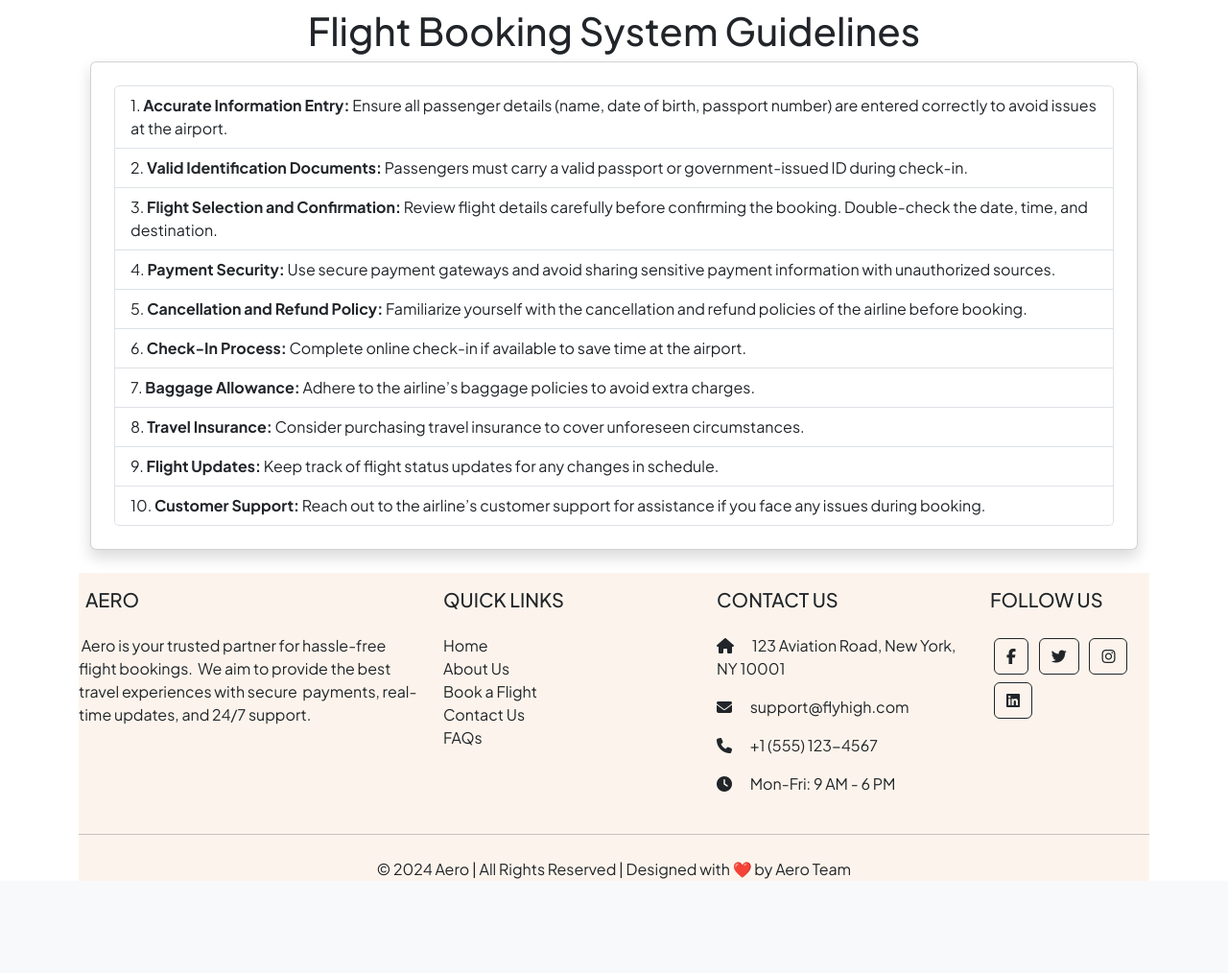
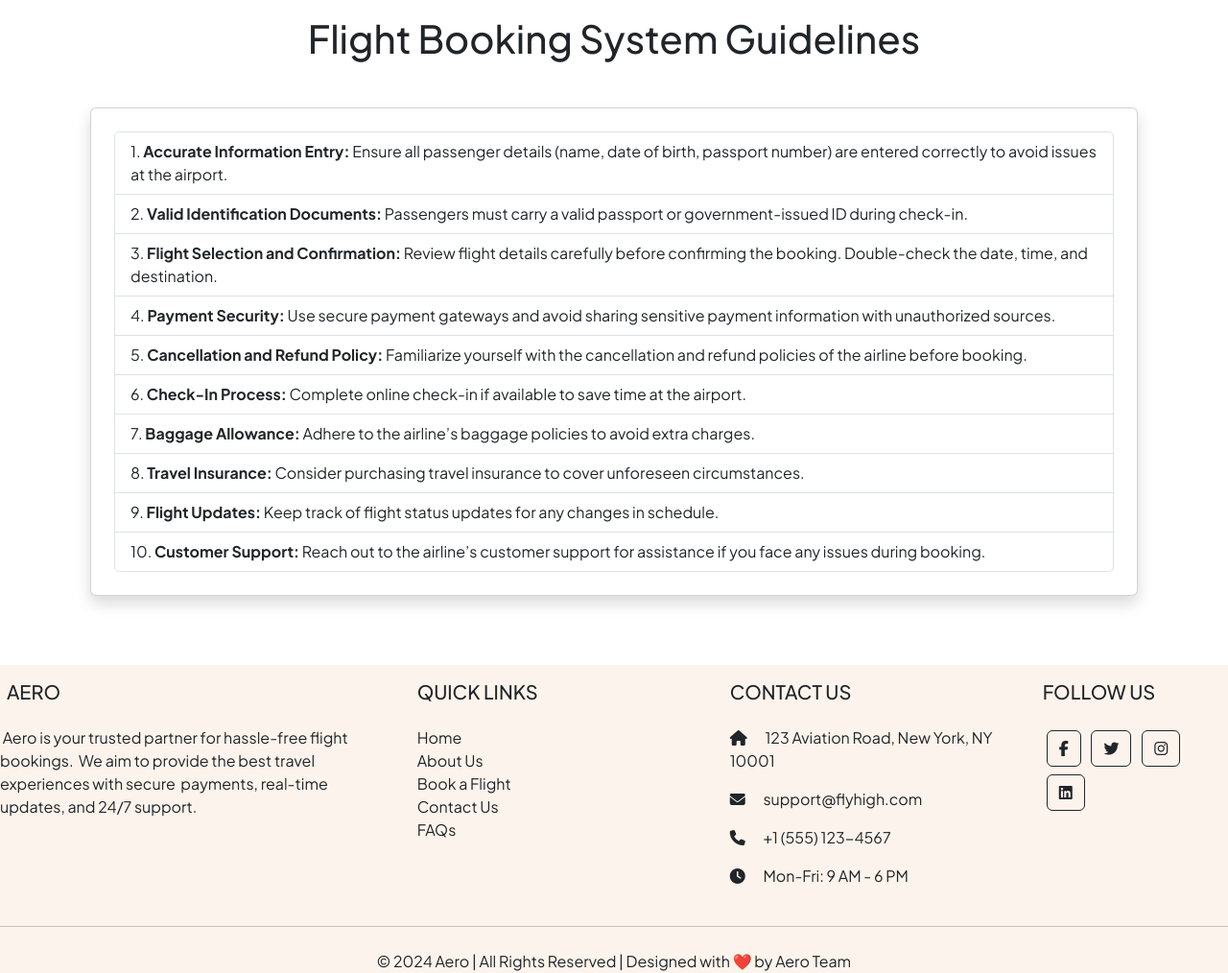
Before and after one commit to NischayHR-11/AeroConnect, a Node server app: page /guidelines in a window 1280 px wide. Shown: the part 78-1092 px from the top of the page at 96% size. Before the commit the page ends 996 px from the top, so only its background shows below. Run offline with Node 20, Linux system fonts and the light colour scheme; some libraries are stand-ins or nearby versions.

Commit message:
added Styling to guide page

```diff
--- a/views/guidelines.ejs
+++ b/views/guidelines.ejs
@@ -1,12 +1,11 @@
 <% layout("/boilerplate.ejs")%>
-<body>
 
     <div class="container mt-2">
         <!-- Title Section -->
-        <h1 class="text-center mb-2">Flight Booking System Guidelines</h1>
+        <h1 class="text-center mb-5 mt-3">Flight Booking System Guidelines</h1>
 
         <!-- Guidelines List -->
-        <div class="card shadow p-4">
+        <div class="card shadow p-4 mb-5">
             <ol class="list-group list-group-numbered">
                 <!-- Guideline 1 -->
                 <li class="list-group-item">
@@ -69,3 +68,4 @@
                 </li>
             </ol>
         </div>
+    </div>
```
